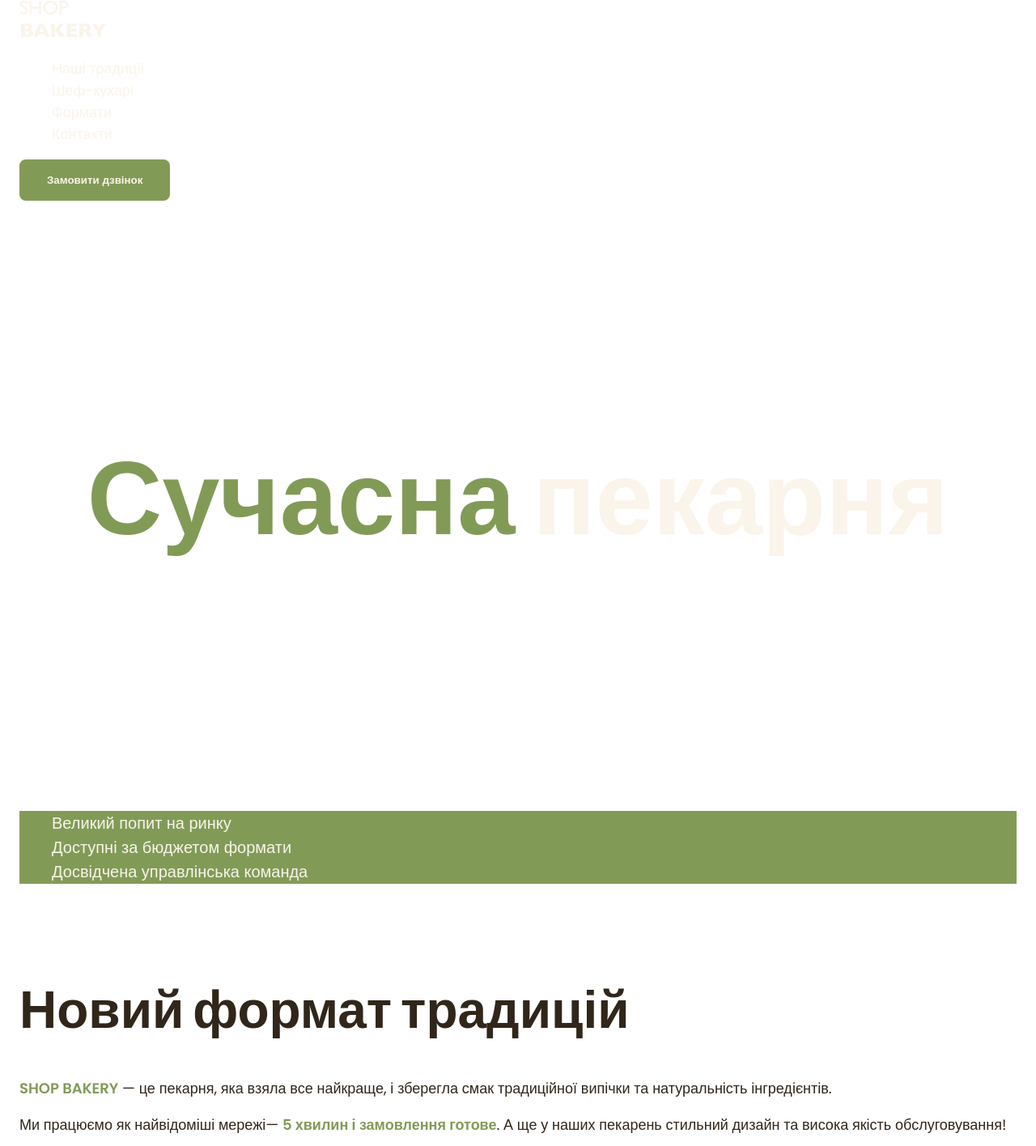
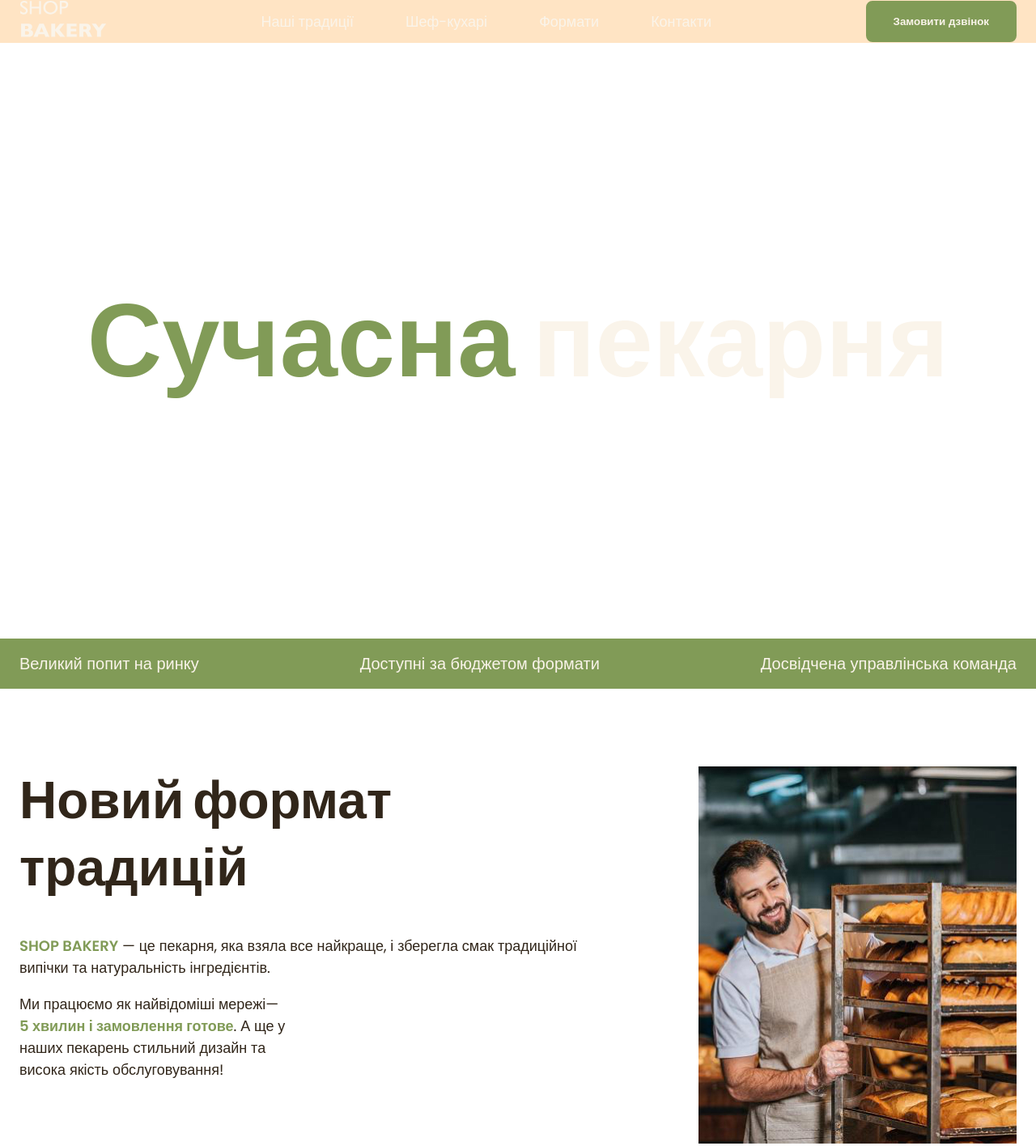
Before and after one commit to o1hapo/genius-test, a plain HTML site: page index.html in a window 1280 px wide. Shown: the top 1416 px of the page at 81% size. Drawn offline with Linux system fonts and the light colour scheme.

Commit message:
worked with Flexbox

```diff
--- a/css/styles.css
+++ b/css/styles.css
@@ -59,6 +59,8 @@ address {
 }
 
 ul {
+  margin: 0;
+  padding: 0;
   list-style-type: none;
 }
 
@@ -108,7 +110,31 @@ ul {
 }
 .link:hover {
   color: var(--color-brand-light);
-  font-weight: 600;
+}
+
+/*Header*/
+.header {
+  background-color: bisque;
+}
+
+.header-container {
+  display: flex;
+  align-items: center;
+  gap: 40px;
+}
+
+.header-nav {
+  display: flex;
+  align-items: center;
+  flex-grow: 1;
+  gap: 40px;
+}
+
+.header-menu {
+  display: flex;
+  gap: 64px;
+  flex-grow: 1;
+  justify-content: center;
 }
 
 /*Hero section*/
@@ -130,12 +156,19 @@ ul {
 }
 
 /*Advantages section*/
-.advantages-list {
-  color: var(--color-primary-light);
+.advantages-section {
+  padding: 16px 0;
   background-color: var(--color-brand-light);
 }
 
+.advantages-list {
+  display: flex;
+  justify-content: space-between;
+  gap: 40px;
+}
+
 .advanteges-item {
+  color: var(--color-primary-light);
   font-size: 20px;
   font-weight: 300;
 }
@@ -156,6 +189,16 @@ ul {
   padding-top: 96px;
 }
 
+.traditions-container {
+  display: flex;
+  justify-content: space-between;
+  gap: 40px;
+}
+
+.traditions-content {
+  max-width: 710px;
+}
+
 .traditions-title {
   margin-bottom: 42px;
 }
@@ -167,6 +210,10 @@ ul {
 
 .traditions-text .uppercase {
   text-transform: uppercase;
+}
+
+.traditions-text.limited {
+  max-width: 330px;
 }
 
 /*Chefs section*/
@@ -181,6 +228,22 @@ ul {
 }
 
 /*Format section*/
+.formats-list {
+  display: flex;
+  flex-wrap: wrap;
+  gap: 20px;
+}
+
+.formats-item {
+  flex-basis: calc((100% - 40px) / 3);
+}
+
+.format-card {
+  padding: 24px;
+  border: 1px solid bisque; /*remove*/
+  border-radius: 16px;
+}
+
 .formats-title {
   margin-bottom: 80px;
 }
--- a/index.html
+++ b/index.html
@@ -13,14 +13,15 @@
     <link rel="stylesheet" href="./css/styles.css" />
   </head>
   <body>
-    <header>
+    <header class="header">
       <div class="container">
-        <nav>
+        <div class="header-container">
+          <nav class="header-nav">
             <a href="./index.html">
               <img src="images/logo.svg" alt="Логотип сучасної пекарні" />
               <!-- logo  -->
             </a>
-        <ul>
+            <ul class="header-menu">
               <li>
                 <a class="link" href="#traditions-section">Наші традиції</a>
               </li>
@@ -31,14 +32,18 @@
           </nav>
           <button class="button" type="button">Замовити дзвінок</button>
         </div>
+      </div>
     </header>
     <main>
       <section class="hero-section">
         <div class="container">
-         <h1 class="hero-title"><span class="accent">Сучасна</span> пекарня</h1>
+          <h1 class="hero-title">
+            <span class="accent">Сучасна</span> пекарня
+          </h1>
+        </div>
       </section>
-       </div>
-      <section>
+
+      <section class="advantages-section">
         <div class="container">
           <h2 class="visually-hidden">Наші переваги</h2>
           <ul class="advantages-list">
@@ -50,21 +55,27 @@
       </section>
       <section class="traditions-section section" id="traditions-section">
         <div class="container">
-          <h2 class="traditions-title section-title">Новий формат традицій</h2>
+          <div class="traditions-container">
+            <div class="traditions-content">
+              <h2 class="traditions-title section-title">
+                Новий формат традицій
+              </h2>
               <p class="traditions-text">
-            <span class="brand uppercase">shop bakery</span> — це пекарня, яка
-            взяла все найкраще, і зберегла смак традиційної випічки та
+                <span class="brand uppercase">shop bakery</span> — це пекарня,
+                яка взяла все найкраще, і зберегла смак традиційної випічки та
                 натуральність інгредієнтів.
               </p>
-          <p class="traditions-text">
+              <p class="traditions-text limited">
                 Ми працюємо як найвідоміші мережі—
                 <span class="brand">5 хвилин і замовлення готове</span>. А ще у
                 наших пекарень стильний дизайн та висока якість обслуговування!
               </p>
+            </div>
             <img
               src="./images/baker-man.jpg"
               alt="Чоловік пекар дивиться на батони і посміхається"
             />
+          </div>
         </div>
       </section>
       <section class="section" id="chefs-section">
@@ -98,9 +109,9 @@
       <section class="section" id="formats-section">
         <div class="container">
           <h2 class="formats-title section-title">Формати</h2>
-        <ul>
-          <li>
-            <article>
+          <ul class="formats-list">
+            <li class="formats-item">
+              <article class="format-card">
                 <h3 class="format-title" lang="en">Walrus</h3>
                 <div class="format-text">
                   <p>Площа: до 120 м2</p>
@@ -113,8 +124,8 @@
                 </div>
               </article>
             </li>
-          <li>
-            <article>
+            <li class="formats-item">
+              <article class="format-card">
                 <h3 class="format-title" lang="en">Horseshoe</h3>
                 <div class="format-text">
                   <p>Площа: до 25 м2</p>
@@ -124,8 +135,8 @@
                 </div>
               </article>
             </li>
-          <li>
-            <article>
+            <li class="formats-item">
+              <article class="format-card">
                 <h3 class="format-title" lang="en">Handlebar</h3>
                 <div class="format-text">
                   <p>Площа: до 15 м2</p>
```
Lines whose indentation alone changed are shown as unchanged.
